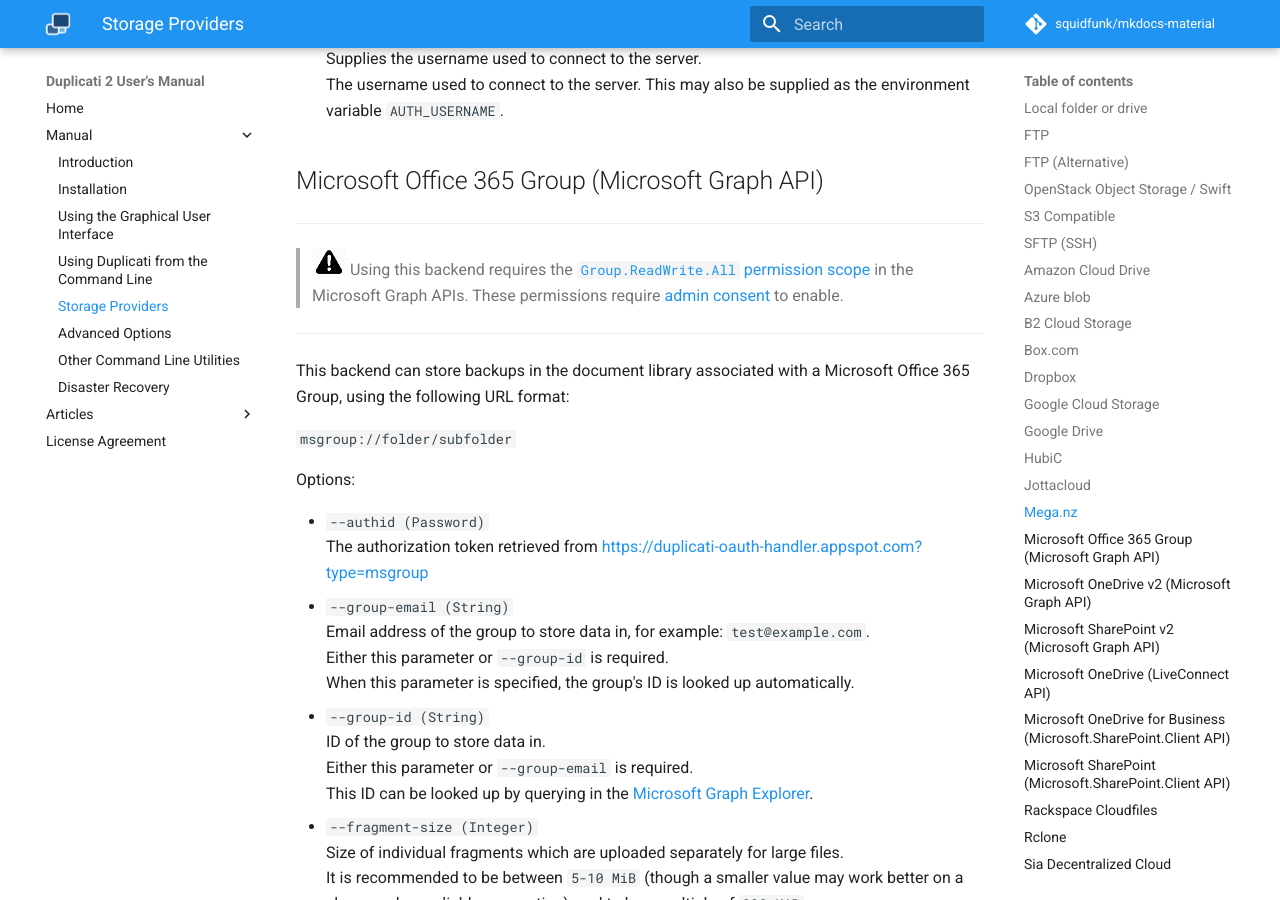
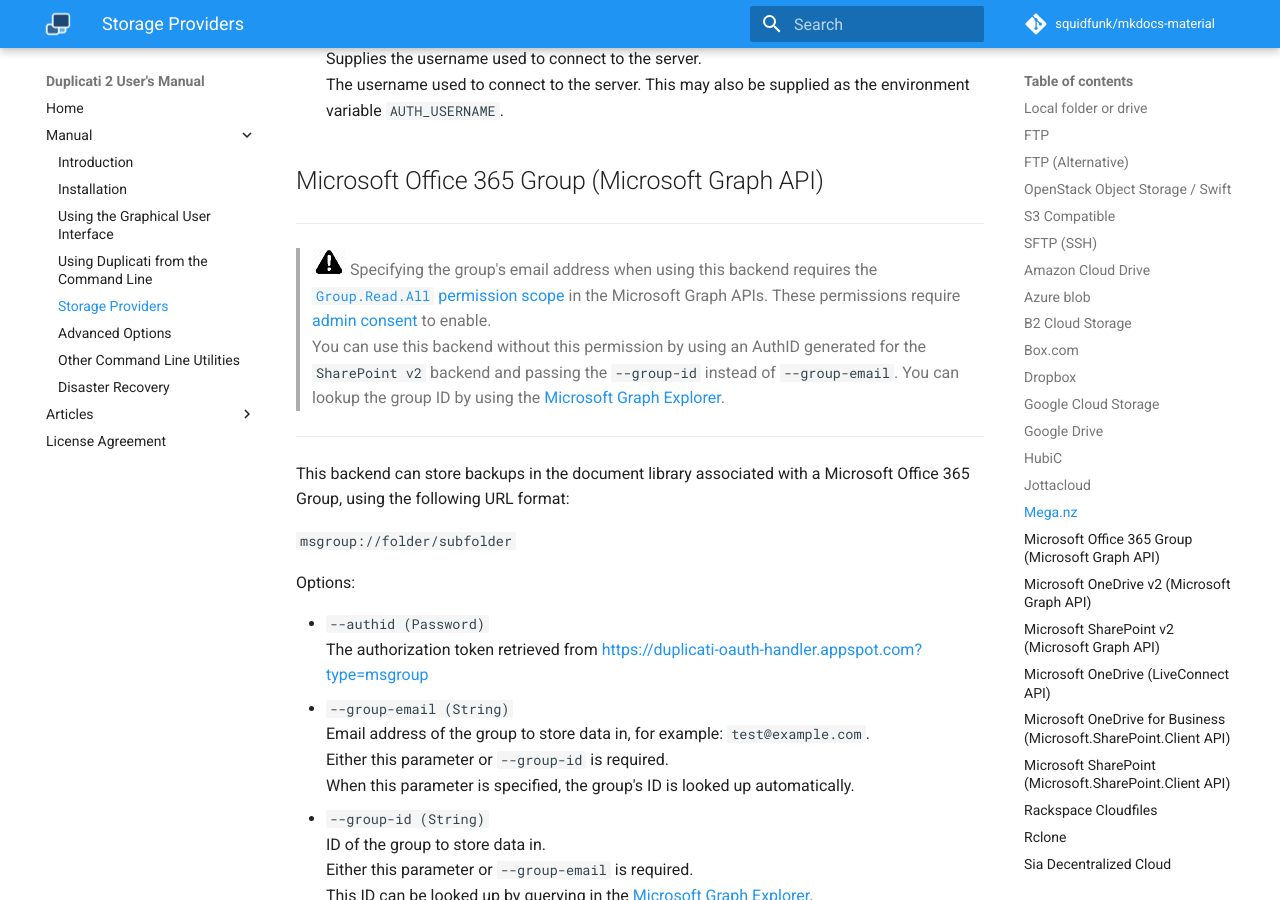
Before and after one commit to kees-z/DuplicatiDocs, an MkDocs documentation site: the page built from docs/05-storage-providers.md, in a window 1280 px wide and 900 px high, scrolled down 14956 px. Built offline with MkDocs 1.6.1 and Material for MkDocs 9.7.7, drawn with Linux system fonts in a browser that asks for light colours; comment, search, counter and statistics services are not loaded; old or Windows-style settings are respelled for this version of MkDocs.

Commit message:
Add message about required 'Group.Read.All' scope to MS Group backend.

```diff
--- a/docs/05-storage-providers.md
+++ b/docs/05-storage-providers.md
@@ -458,7 +458,8 @@ The username used to connect to the server. This may also be supplied as the env
 ## Microsoft Office 365 Group (Microsoft Graph API)
 
 *****
-> ![](icon_important.png) Using this backend requires the [`Group.ReadWrite.All` permission scope](https://developer.microsoft.com/en-us/graph/docs/concepts/permissions_reference#group-permissions) in the Microsoft Graph APIs. These permissions require [admin consent](https://docs.microsoft.com/en-us/azure/active-directory/develop/active-directory-v2-scopes#admin-restricted-scopes) to enable.
+> ![](icon_important.png) Specifying the group's email address when using this backend requires the [`Group.Read.All` permission scope](https://developer.microsoft.com/en-us/graph/docs/concepts/permissions_reference#group-permissions) in the Microsoft Graph APIs. These permissions require [admin consent](https://docs.microsoft.com/en-us/azure/active-directory/develop/active-directory-v2-scopes#admin-restricted-scopes) to enable.
+You can use this backend without this permission by using an AuthID generated for the `SharePoint v2` backend and passing the `--group-id` instead of `--group-email`. You can lookup the group ID by using the [Microsoft Graph Explorer](https://developer.microsoft.com/en-us/graph/graph-explorer).
 *****
 
 This backend can store backups in the document library associated with a Microsoft Office 365 Group, using the following URL format:
```
